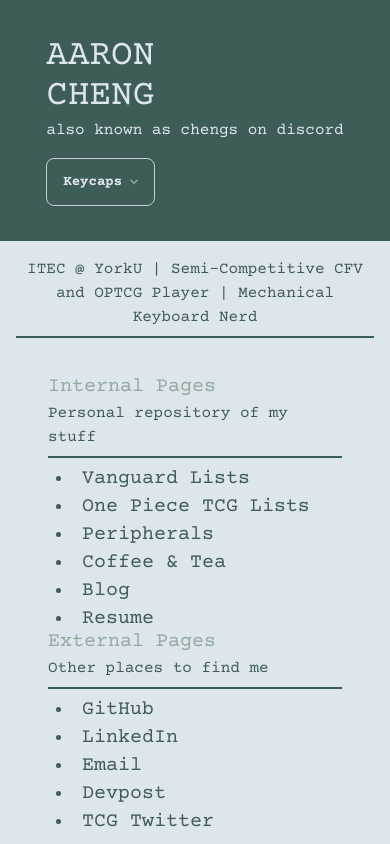
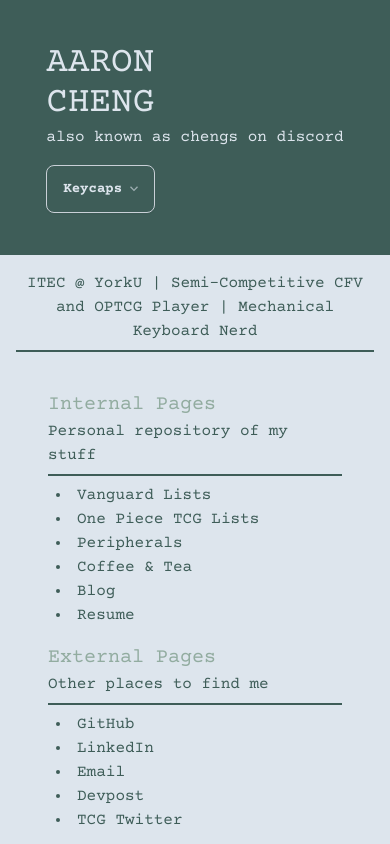
Before and after one commit to ChengAaron/PersonalWebsite, a React (Vite) app: page / in a window 390 px wide. Built offline with nearby package versions, Linux system fonts and the light colour scheme.

Commit message:
layout fix

```diff
--- a/src/components/contactLinks.jsx
+++ b/src/components/contactLinks.jsx
@@ -1,12 +1,12 @@
 import * as constants from "./constants.js"
 
 const contactLinksList = constants.contactLinks.map(
-    (link) => <li className="text-secondary-content text-xl pl-2 pr-2"><a href={link.link} target="_blank" className="link link-hover">{link.title}</a></li>
+    (link) => <li className="text-secondary-content text-m sm:text-xl pl-2 pr-2"><a href={link.link} target="_blank" className="link link-hover">{link.title}</a></li>
 );
 
 export default function ContactLinksComponent () {
     return (
-        <div className="justify-center items-center col-span-1 sm:col-span-2 mt-4">
+        <div className="justify-center items-center col-span-1 sm:col-span-2 mt-8">
         <div className="justify-self-auto m-8 -mb-8 -mt-4">
             <p className="text-accent text-xl sm:text-3xl mt-1">External Pages</p>
             <p className="text-secondary-content text-m sm:text-xl">Other places to find me</p>
--- a/src/components/hobbyLinks.jsx
+++ b/src/components/hobbyLinks.jsx
@@ -3,10 +3,10 @@ import { Link } from "react-router-dom"
 import RESUME from "../files/CV_AARON_CHENG.pdf"
 
 const siteLinksList = constants.siteLinks.map(
-    (link) => <li className="text-secondary-content text-xl pl-2 pr-2"><Link to={link.link} className="link link-hover">{link.title}</Link></li>
+    (link) => <li className="text-secondary-content text-m sm:text-xl pl-2 pr-2"><Link to={link.link} className="link link-hover">{link.title}</Link></li>
 );
 
-siteLinksList.push(<li className="text-secondary-content text-xl pl-2 pr-2 link link-hover"><a href={RESUME} target="_blank">Resume</a></li>)
+siteLinksList.push(<li className="text-secondary-content text-m sm:text-xl pl-2 pr-2 link link-hover"><a href={RESUME} target="_blank">Resume</a></li>)
 
 export default function siteLinksComponent () {
     return (
--- a/src/pages/home.jsx
+++ b/src/pages/home.jsx
@@ -20,7 +20,7 @@ function Title() {
 
 function Bio() {
   return (
-    <div className="col-span-2">
+    <div className="col-span-2 sm:-mb-auto">
       <p className="text-l sm:text-xl text-center text-secondary-content">
       {text[2].bio}
       </p>
```
